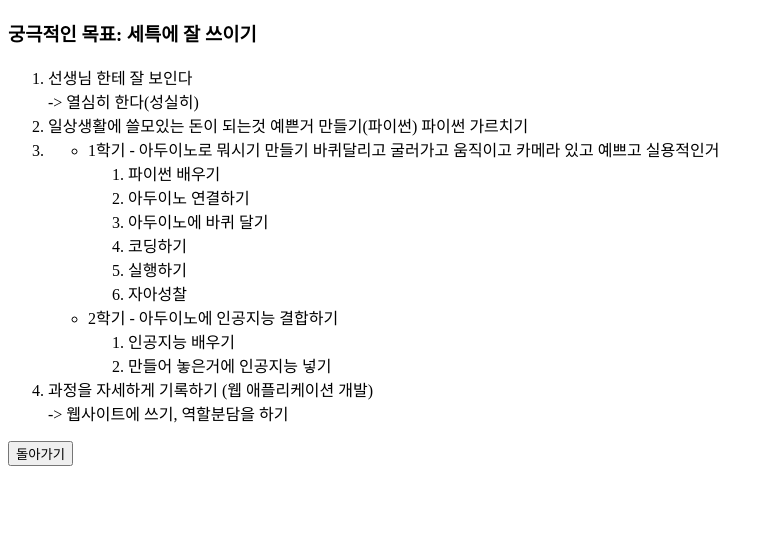
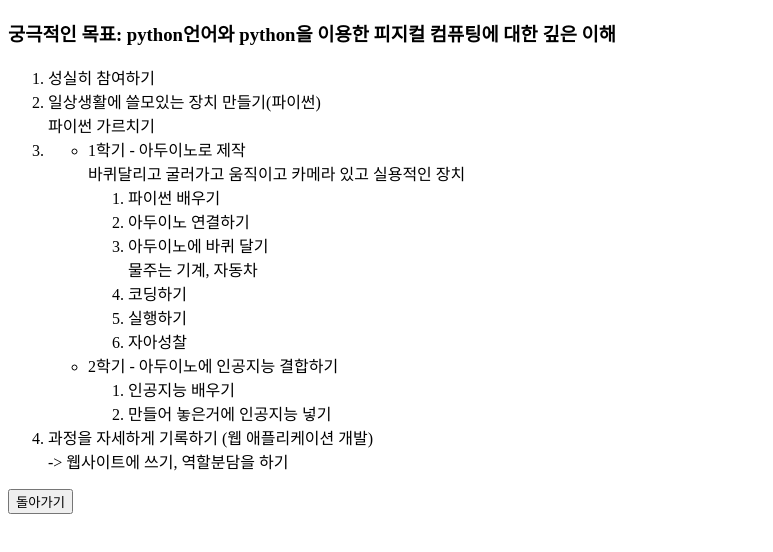
Before and after one commit to distortedspacetime/Pythonic-club, a plain HTML site: page day1.html in a window 1280 px wide. Shown: the part 70-622 px from the top of the page, without its empty margins (0-773 px from the left). Drawn offline with Linux system fonts and the light colour scheme.

Commit message:
Update day1.html

```diff
--- a/day1.html
+++ b/day1.html
@@ -8,21 +8,22 @@
 </head>
 <body>
     <h1>1차시: 활동 계획</h1>
-    <h3>궁극적인 목표: 세특에 잘 쓰이기</h3>
+    <h3>궁극적인 목표: python언어와 python을 이용한 피지컬 컴퓨팅에 대한 깊은 이해</h3>
     <p>
         <ol>
-            <li>선생님 한테 잘 보인다<br>-> 열심히 한다(성실히)</li>
-            <li>일상생활에 쓸모있는 돈이 되는것 예쁜거 만들기(파이썬)
+            <li>성실히 참여하기</li>
+            <li>일상생활에 쓸모있는 장치 만들기(파이썬)<br>
                 파이썬 가르치기</li>
             <li>
                 <ul>
                     <li>
-                        1학기 - 아두이노로 뭐시기 만들기
-                        바퀴달리고 굴러가고 움직이고 카메라 있고 예쁘고 실용적인거<br>
+                        1학기 - 아두이노로 제작<br>바퀴달리고 굴러가고 움직이고 카메라 있고 실용적인 장치
                         <ol>
                             <li>파이썬 배우기</li>
                             <li>아두이노 연결하기</li>
-                            <li>아두이노에 바퀴 달기</li>
+                            <li>아두이노에 바퀴 달기<br>
+                            물주는 기계, 자동차
+                            </li>
                             <li>코딩하기</li>
                             <li>실행하기</li>
                             <li>자아성찰</li>
```
